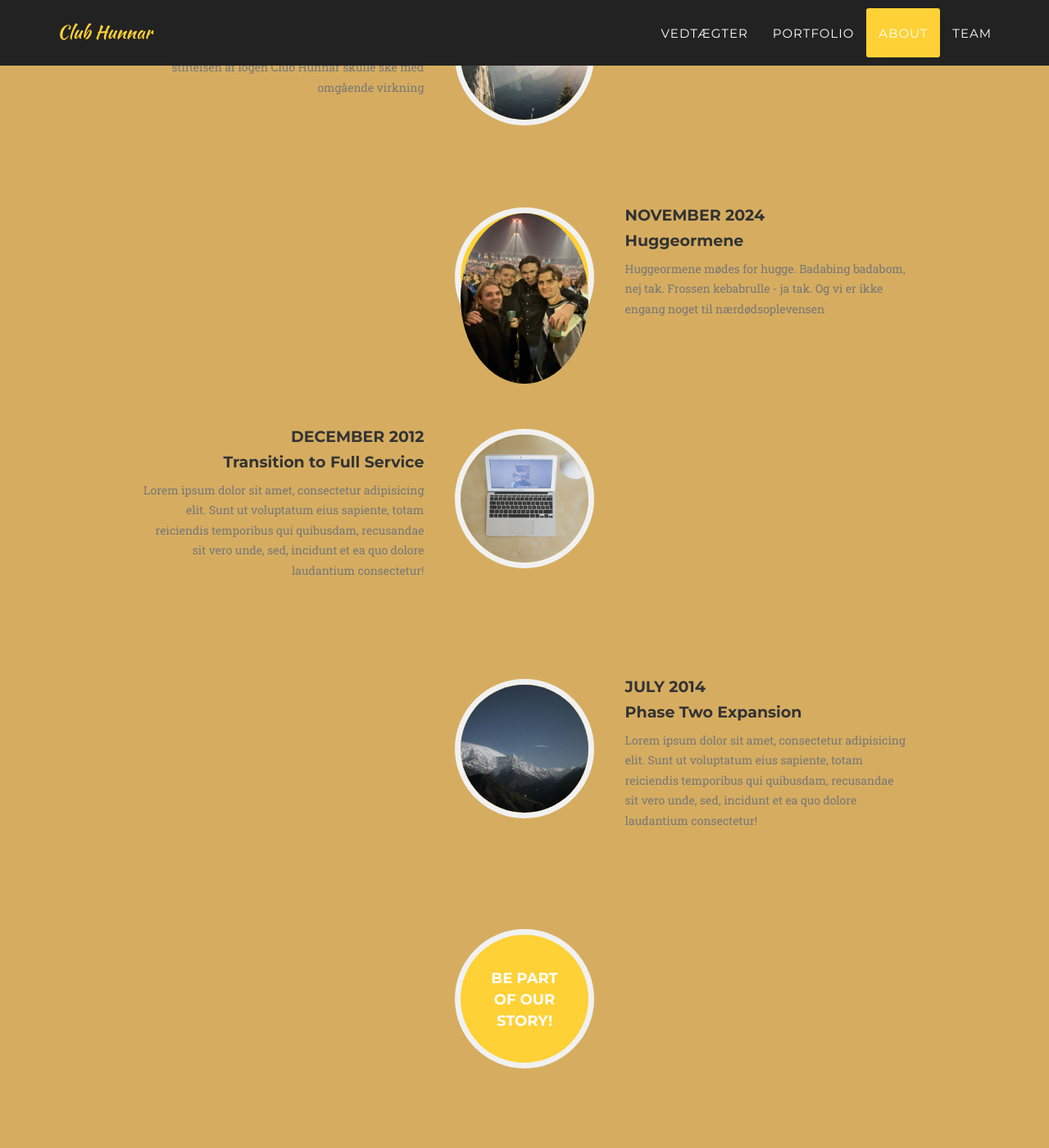
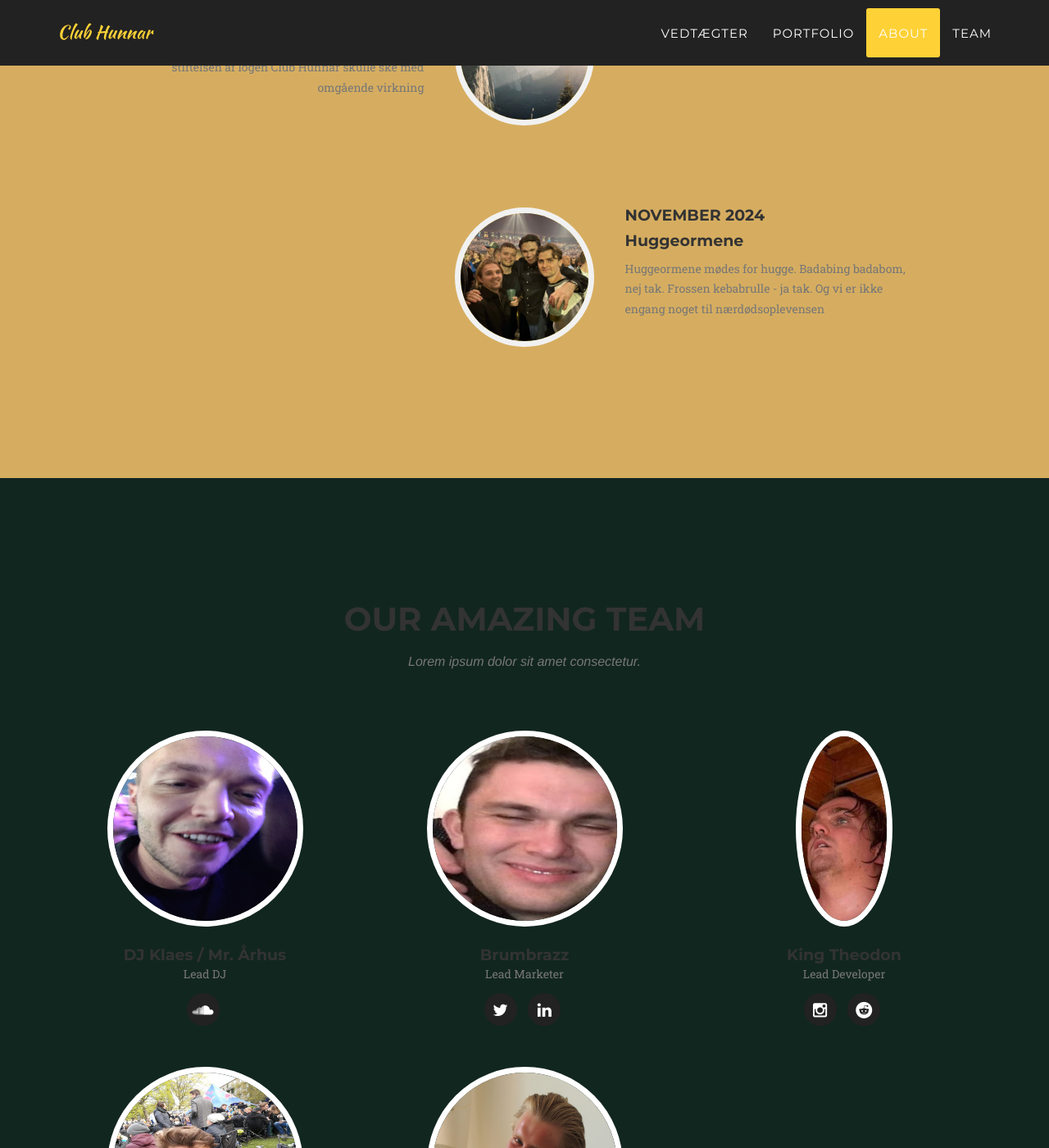
Before and after one commit to Seb199510/hunnar, a Jekyll site: the page built from index.html, in a window 1280 px wide and 1400 px high, scrolled down 3097 px. Shown: the whole window at 82% size. Built offline with Jekyll 4.4.1, drawn with Linux system fonts in a browser that asks for light colours; some web fonts are replaced.

Commit message:
all changes

```diff
--- a/_includes/about.html
+++ b/_includes/about.html
@@ -38,7 +38,7 @@
                                 </div>
                             </div>
                         </li>
-                        <li>
+                        <!-- <li>
                             <div class="timeline-image">
                                 <img class="img-circle img-responsive" src="img/about/3.jpg" alt="">
                             </div>
@@ -73,6 +73,7 @@
                                     <br>Story!</h4>
                             </div>
                         </li>
+                    -->
                     </ul>
                 </div>
             </div>
```
Also changed, not shown: _includes/css/agency.css (+7 -0 lines).
